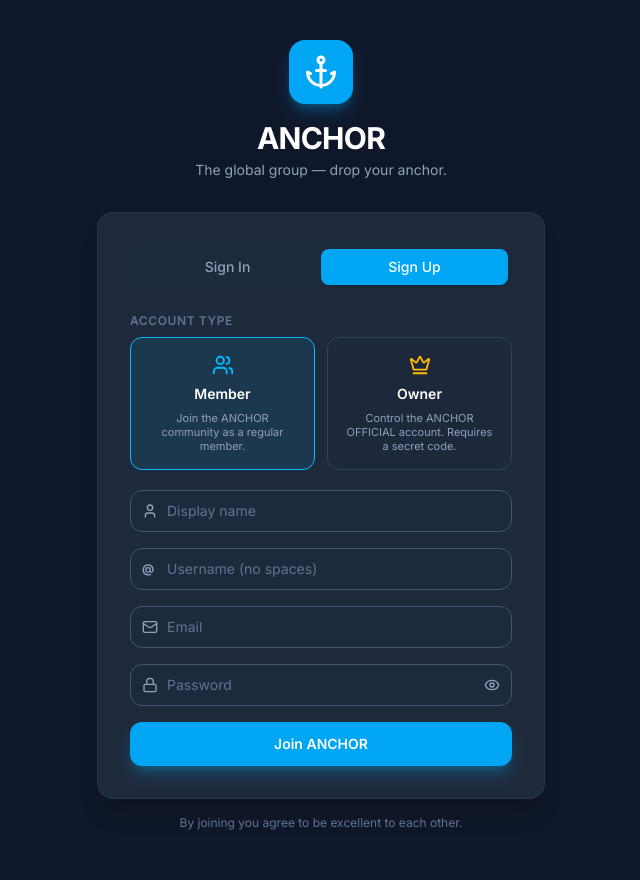
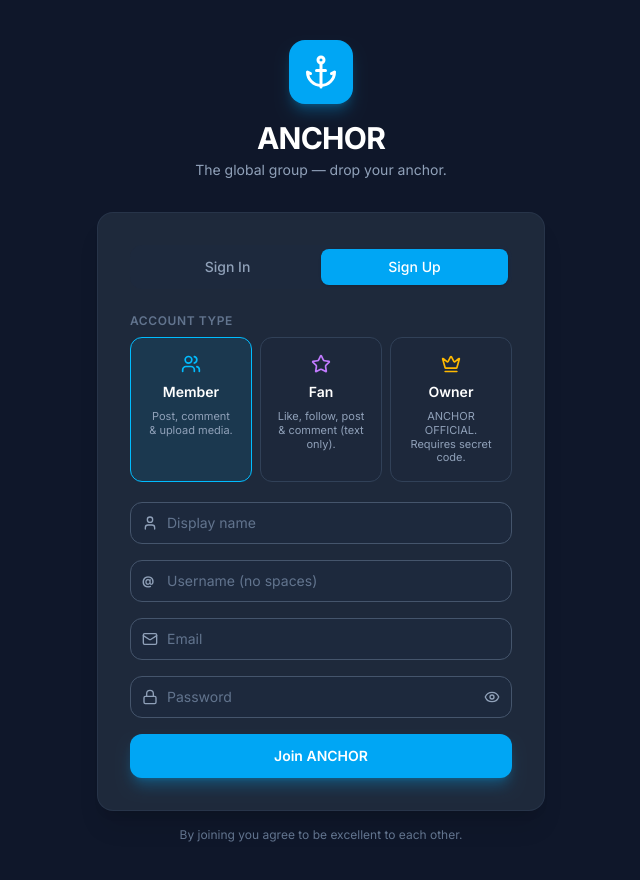
Before and after one commit to Qwerty-ally/SOCIAL, a React (Vite) app: page /SOCIAL/auth in a window 1280 px wide. Both pictures are taken after a click on the button "Sign Up". Shown: the top 880 px of the page, without its empty margins (319-959 px from the left). Built offline with nearby package versions, Linux system fonts and the light colour scheme; no server answers.

Commit message:
Add Fan account type: text+image posts only, no video/audio/live

```diff
--- a/src/components/ComposeBox.jsx
+++ b/src/components/ComposeBox.jsx
@@ -334,9 +334,16 @@ export default function ComposeBox({ onPost, replyTo = null, autoFocus = false }
             <input type="file" ref={imageRef} accept="image/*" multiple onChange={pickImages} className="hidden" />
             <input type="file" ref={videoRef} accept="video/*" onChange={pickVideo} className="hidden" />
             <input type="file" ref={audioRef} accept="audio/*" onChange={pickAudio} className="hidden" />
-            <ToolBtn icon={<Image size={18} />} onClick={() => imageRef.current.click()} label="Photos" disabled={!!videoFile || images.length >= MAX_IMAGES} />
-            <ToolBtn icon={<Video size={18} />} onClick={() => videoRef.current.click()} label="Video" disabled={images.length > 0 || !!videoFile} />
-            <ToolBtn icon={<Music size={18} />} onClick={() => audioRef.current.click()} label="Audio" disabled={!!audioFile} />
+            {/* Fans can only add images to posts, no media to comments */}
+            {!(profile?.role === 'fan' && replyTo) && (
+              <ToolBtn icon={<Image size={18} />} onClick={() => imageRef.current.click()} label="Photos" disabled={!!videoFile || images.length >= MAX_IMAGES || !!replyTo && profile?.role === 'fan'} />
+            )}
+            {profile?.role !== 'fan' && (
+              <>
+                <ToolBtn icon={<Video size={18} />} onClick={() => videoRef.current.click()} label="Video" disabled={images.length > 0 || !!videoFile} />
+                <ToolBtn icon={<Music size={18} />} onClick={() => audioRef.current.click()} label="Audio" disabled={!!audioFile} />
+              </>
+            )}
           </div>
 
           <div className="flex items-center gap-3">
--- a/src/components/Sidebar.jsx
+++ b/src/components/Sidebar.jsx
@@ -78,7 +78,8 @@ export default function Sidebar() {
           New Post
         </Link>
 
-        {/* Go Live button */}
+        {/* Go Live button — hidden for fans */}
+        {profile?.role !== 'fan' && (
           <Link
             to="/live"
             className="mt-2 flex items-center justify-center gap-2 w-full py-3 bg-red-500 hover:bg-red-400 text-white rounded-xl font-semibold text-sm transition shadow shadow-red-500/30"
@@ -86,6 +87,7 @@ export default function Sidebar() {
             <Radio size={18} />
             Go Live
           </Link>
+        )}
       </div>
 
       {/* Profile footer */}
--- a/src/pages/AuthPage.jsx
+++ b/src/pages/AuthPage.jsx
@@ -6,7 +6,7 @@ import {
 } from 'firebase/auth'
 import { doc, setDoc, serverTimestamp } from 'firebase/firestore'
 import { auth, db } from '../firebase'
-import { Anchor, Mail, Lock, User, Eye, EyeOff, Shield, Users, KeyRound, Crown } from 'lucide-react'
+import { Anchor, Mail, Lock, User, Eye, EyeOff, Shield, Users, KeyRound, Crown, Star } from 'lucide-react'
 import toast from 'react-hot-toast'
 
 // Change this to whatever secret you want
@@ -14,7 +14,7 @@ const OWNER_CODE = 'ANCHOR#OFFICIAL'
 
 export default function AuthPage() {
   const [mode, setMode] = useState('login')
-  const [role, setRole] = useState('member') // 'member' | 'owner'
+  const [role, setRole] = useState('member') // 'member' | 'fan' | 'owner'
   const [showPass, setShowPass] = useState(false)
   const [showCode, setShowCode] = useState(false)
   const [loading, setLoading] = useState(false)
@@ -37,6 +37,7 @@ export default function AuthPage() {
 
         const { user } = await createUserWithEmailAndPassword(auth, form.email, form.password)
         const isOwner = role === 'owner'
+        const isFan = role === 'fan'
         const displayName = isOwner ? 'ANCHOR OFFICIAL' : (form.displayName || form.username)
         const username = isOwner ? 'anchor_official' : form.username.toLowerCase().replace(/\s+/g, '_')
 
@@ -51,13 +52,13 @@ export default function AuthPage() {
           avatar: isOwner
             ? `https://api.dicebear.com/9.x/shapes/svg?seed=anchor&backgroundColor=0ea5e9`
             : `https://api.dicebear.com/9.x/thumbs/svg?seed=${form.username}`,
-          role: isOwner ? 'owner' : 'member',
+          role: isOwner ? 'owner' : isFan ? 'fan' : 'member',
           followers: [],
           following: [],
           postCount: 0,
           createdAt: serverTimestamp(),
         })
-        toast.success(isOwner ? 'Welcome, ANCHOR Owner!' : 'Welcome to ANCHOR!')
+        toast.success(isOwner ? 'Welcome, ANCHOR Owner!' : isFan ? 'Welcome, Fan!' : 'Welcome to ANCHOR!')
       } else {
         await signInWithEmailAndPassword(auth, form.email, form.password)
         toast.success('Signed in!')
@@ -101,21 +102,29 @@ export default function AuthPage() {
           {mode === 'signup' && (
             <div className="mb-5">
               <p className="text-xs text-slate-500 font-semibold uppercase tracking-wider mb-2">Account Type</p>
-              <div className="grid grid-cols-2 gap-3">
+              <div className="grid grid-cols-3 gap-2">
                 <RoleCard
                   selected={role === 'member'}
                   onClick={() => setRole('member')}
-                  icon={<Users size={22} className="text-sky-400" />}
+                  icon={<Users size={20} className="text-sky-400" />}
                   title="Member"
-                  desc="Join the ANCHOR community as a regular member."
+                  desc="Post, comment & upload media."
                   color="sky"
+                />
+                <RoleCard
+                  selected={role === 'fan'}
+                  onClick={() => setRole('fan')}
+                  icon={<Star size={20} className="text-purple-400" />}
+                  title="Fan"
+                  desc="Like, follow, post & comment (text only)."
+                  color="purple"
                 />
                 <RoleCard
                   selected={role === 'owner'}
                   onClick={() => setRole('owner')}
-                  icon={<Crown size={22} className="text-amber-400" />}
+                  icon={<Crown size={20} className="text-amber-400" />}
                   title="Owner"
-                  desc="Control the ANCHOR OFFICIAL account. Requires a secret code."
+                  desc="ANCHOR OFFICIAL. Requires secret code."
                   color="amber"
                 />
               </div>
@@ -123,7 +132,7 @@ export default function AuthPage() {
           )}
 
           <form onSubmit={submit} className="space-y-4">
-            {mode === 'signup' && role === 'member' && (
+            {mode === 'signup' && (role === 'member' || role === 'fan') && (
               <>
                 <Field icon={<User size={16} />} name="displayName" placeholder="Display name" value={form.displayName} onChange={handle} />
                 <Field icon={<span className="text-slate-400 text-xs font-bold">@</span>} name="username" placeholder="Username (no spaces)" value={form.username} onChange={handle} required />
@@ -184,7 +193,9 @@ export default function AuthPage() {
               className={`w-full py-3 text-white rounded-xl font-semibold text-sm transition shadow-lg disabled:opacity-50 ${
                 mode === 'signup' && role === 'owner'
                   ? 'bg-amber-500 hover:bg-amber-400 shadow-amber-500/30'
-                  : 'bg-sky-500 hover:bg-sky-400 shadow-sky-500/30'
+                  : mode === 'signup' && role === 'fan'
+                    ? 'bg-purple-500 hover:bg-purple-400 shadow-purple-500/30'
+                    : 'bg-sky-500 hover:bg-sky-400 shadow-sky-500/30'
               }`}
             >
               {loading
@@ -193,7 +204,9 @@ export default function AuthPage() {
                   ? 'Sign In'
                   : role === 'owner'
                     ? 'Create Owner Account'
-                    : 'Join ANCHOR'}
+                    : role === 'fan'
+                      ? 'Join as Fan'
+                      : 'Join ANCHOR'}
             </button>
           </form>
         </div>
@@ -204,7 +217,7 @@ export default function AuthPage() {
 }
 
 function RoleCard({ selected, onClick, icon, title, desc, color }) {
-  const ring = color === 'amber' ? 'border-amber-400 bg-amber-400/10' : 'border-sky-400 bg-sky-400/10'
+  const ring = color === 'amber' ? 'border-amber-400 bg-amber-400/10' : color === 'purple' ? 'border-purple-400 bg-purple-400/10' : 'border-sky-400 bg-sky-400/10'
   const base = 'border-slate-700 bg-slate-800/50 hover:border-slate-500'
   return (
     <button
```
Also changed, not shown: 6 other files (tests, documents, lock files or other folders). Lines whose indentation alone changed are shown as unchanged.
